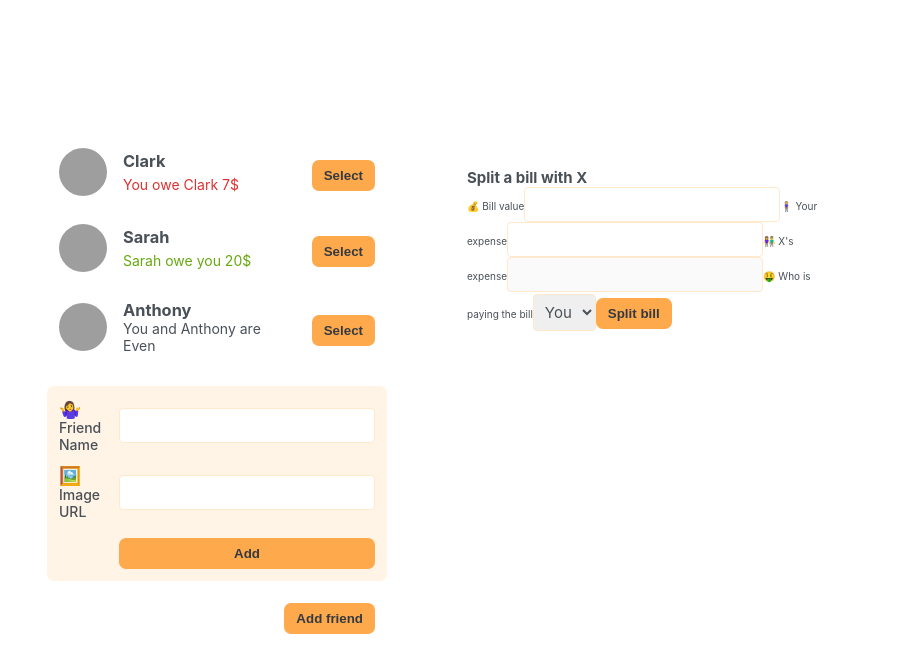
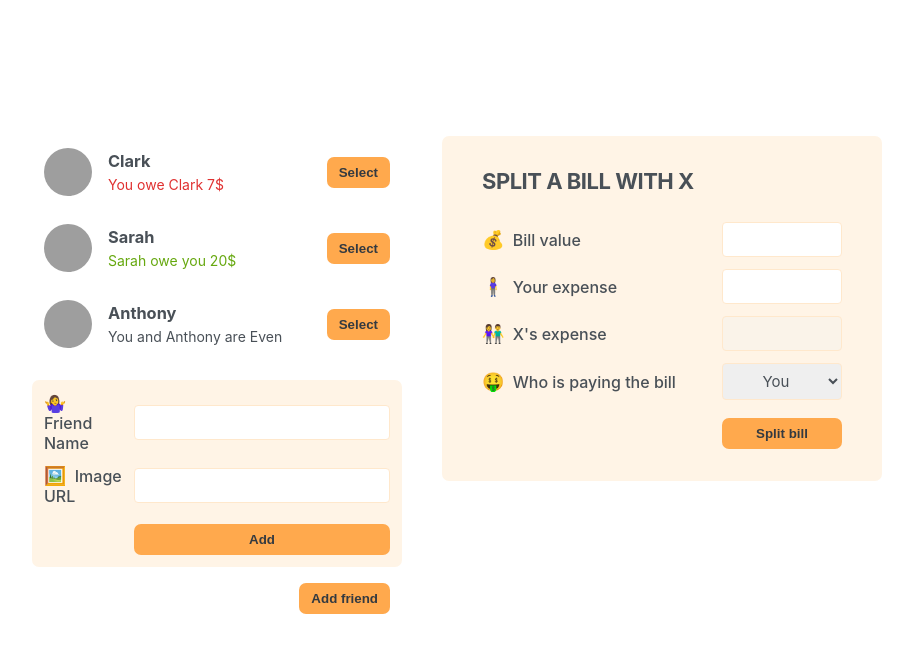
Before and after one commit to vimal573/React-Eat-n-split, a React (Create React App) app: page / in a window 1280 px wide. Shown: the top 672 px of the page, without its empty margins (183-1096 px from the left). Built offline with nearby package versions, Linux system fonts and the light colour scheme; grey boxes are pictures that could not be loaded.

Commit message:
css fixes

```diff
--- a/src/index.css
+++ b/src/index.css
@@ -28,7 +28,7 @@ body {
 .app {
   min-height: 66vh;
   display: grid;
-  grid-template-columns: 34rem 44rem;
+  grid-template-columns: 37rem 44rem;
   column-gap: 4rem;
   align-items: start;
 }
@@ -107,8 +107,18 @@ body {
   color: #e03131;
 }
 
+.form {
+  font-size: 1.6rem;
+  display: grid;
+  align-items: center;
+  gap: 1.2rem;
+
+  background-color: var(--color-lightest);
+  border-radius: 7px;
+}
+
 .form-add-friend {
-  font-size: 1.4rem;
+  font-size: 1.6rem;
   display: grid;
   align-items: center;
   gap: 1.2rem;
@@ -126,11 +136,11 @@ body {
   padding: 3.2rem 4rem;
 }
 
-.form-add-friend label {
+label {
   font-weight: 500;
 }
 
-.form-add-friend label::first-letter {
+label::first-letter {
   display: inline-block;
   margin-right: 4px;
   font-size: 1.8rem;
@@ -154,12 +164,13 @@ select:focus {
   border: 1px solid var(--color-dark);
 }
 
-.button {
+.form-add-friend .button,
+.form .button {
   margin-top: 0.6rem;
   grid-column: 2;
 }
 
-.form-add-friend h2 {
+.form h2 {
   grid-column: 1 / -1;
   font-size: 2.2rem;
   text-transform: uppercase;
```
